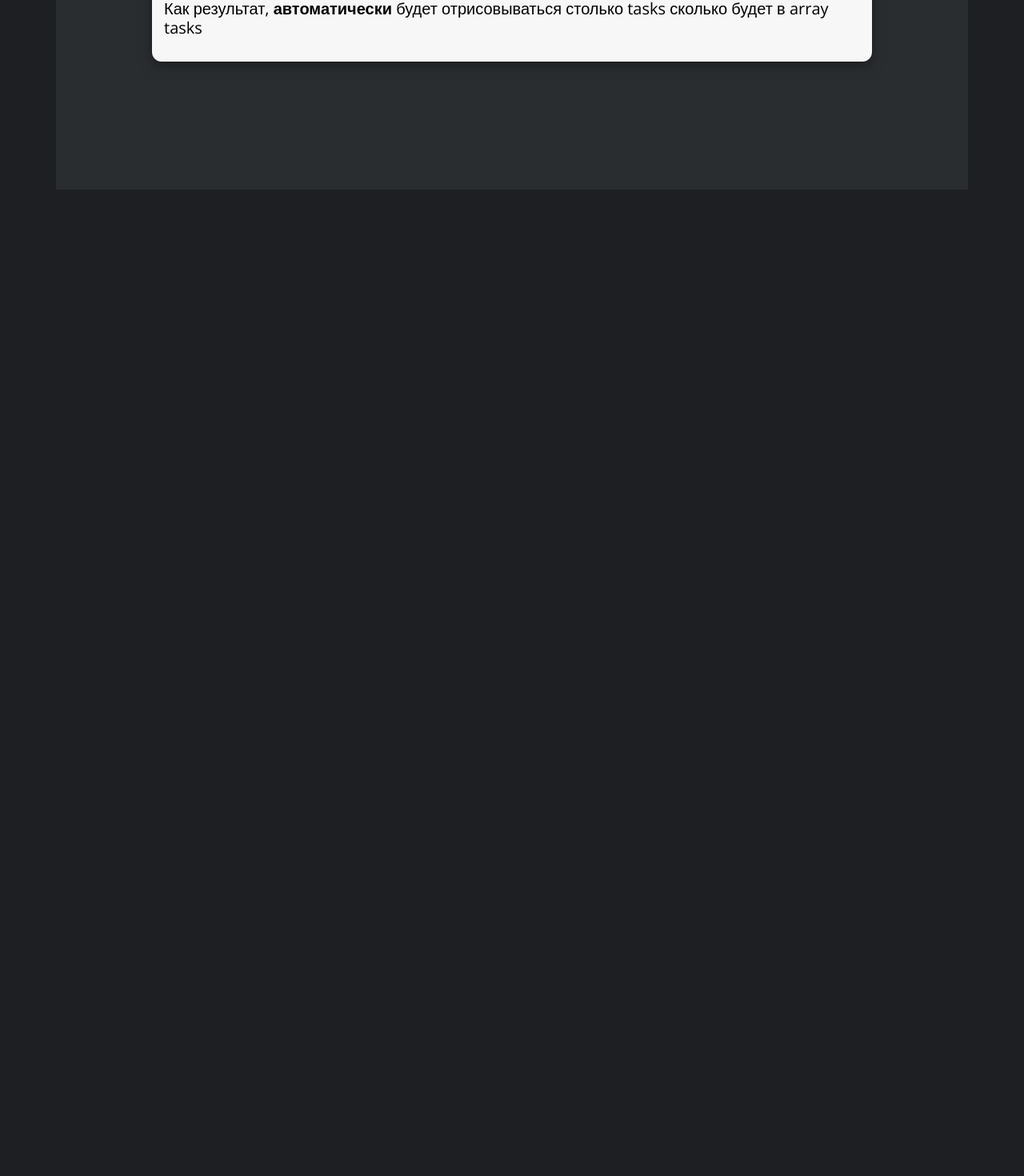
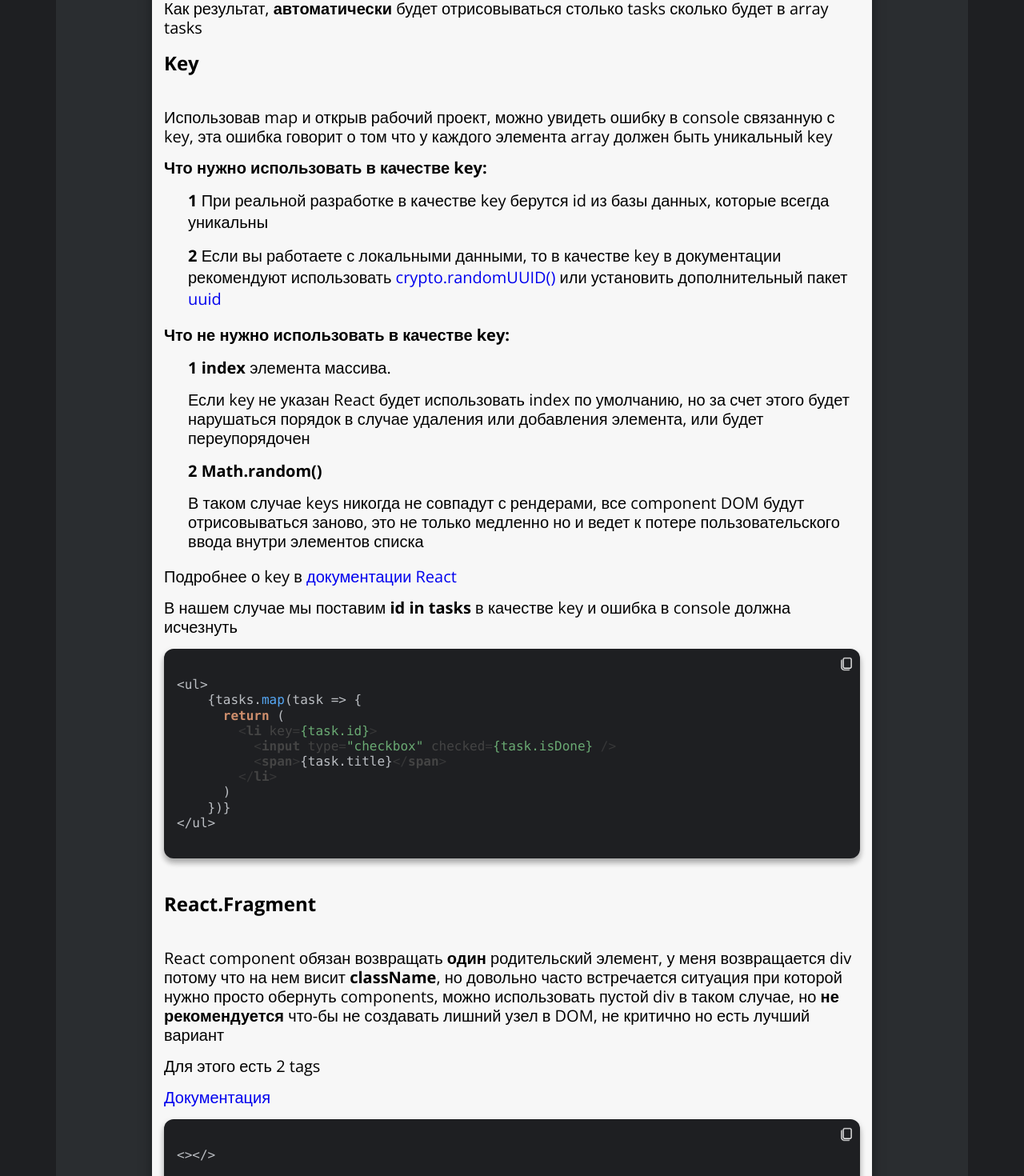
Before and after one commit to obigreen/notes, a React (Create React App) app: page / in a window 1280 px wide. Shown: the part 10155-11625 px from the top of the page at 80% size. Before the commit the page ends 10392 px from the top, so only its background shows below. Built offline with nearby package versions, Linux system fonts and the light colour scheme.

Commit message:
added notes

```diff
--- a/src/recordsdirectory/todolist/Todolist.tsx
+++ b/src/recordsdirectory/todolist/Todolist.tsx
@@ -1,12 +1,15 @@
 import React from 'react';
 import {OneTodolist} from "./todolists/OneTodolist";
 import {TypeTitle} from "../RecordsDirectory_Style";
+import {CodeForLessons} from "./todolists/code/CodeForLessons";
 
 export const Todolist = () => {
     return (
         <>
             <TypeTitle>Todolists</TypeTitle>
             <OneTodolist/>
+
+            {/*<CodeForLessons/>*/}
         </>
     );
 };
--- a/src/recordsdirectory/todolist/todolists/OneTodolist.tsx
+++ b/src/recordsdirectory/todolist/todolists/OneTodolist.tsx
@@ -11,6 +11,7 @@ import {
     TextareaWrapper, TextP
 } from "../../RecordsDirectory_Style";
 import Copy from '../../../accets/img/samuraifastimg/copy.png'
+import OneApp from "./practice/onepractice/OneApp";
 
 //type for texteria
 type TextareaWithStorageProps = {
@@ -590,8 +591,10 @@ export const Todolist = ({ title, tasks, date }: PropsType) => {
                 {/*необязательный type*/}
 
                 <ParagraphTitle>Method .map</ParagraphTitle>
-                <TextP>Для того что бы по <Marker>надобности</Marker> добавить еще одну task in array, при этом каждый раз не добавляя ее
-                    <Marker>вручную в самом Todolist</Marker>, нам нужно прогнать tasks через method <Marker>map</Marker></TextP>
+                <TextP>Для того что бы по <Marker>надобности</Marker> добавить еще одну task in array, при этом каждый
+                    раз не добавляя ее
+                    <Marker>вручную в самом Todolist</Marker>, нам нужно прогнать tasks через
+                    method <Marker>map</Marker></TextP>
 
                 {/*map*/}
                 <HighlightedCodeBlock>
@@ -630,9 +633,202 @@ export const Todolist = ({ title, tasks, date }: PropsType) => {
                 </HighlightedCodeBlock>
                 {/*map*/}
 
-                <TextP>Как результат, <Marker>автоматически</Marker> будет отрисовываться столько tasks сколько будет в array
+                <TextP>Как результат, <Marker>автоматически</Marker> будет отрисовываться столько tasks сколько будет в
+                    array
                     tasks</TextP>
+                <ParagraphTitle>Key</ParagraphTitle>
+                <TextP>Использовав map и открыв рабочий проект, можно увидеть ошибку в console связанную с key, эта
+                    ошибка говорит о том что у каждого элемента array должен быть уникальный key</TextP>
+                <TextP><Marker>Что нужно использовать в качестве key:</Marker></TextP>
+                <NoteUl>
+                    <NoteLi><Marker>1</Marker> При реальной разработке в качестве key берутся id из базы данных, которые
+                        всегда уникальны</NoteLi>
+                    <NoteLi><Marker>2</Marker> Если вы работаете с локальными данными, то в качестве key в документации
+                        рекомендуют использовать <Link target={"_blank"}
+                                                       href="https://developer.mozilla.org/en-US/docs/Web/API/Crypto/randomUUID">crypto.randomUUID()</Link> или
+                        установить дополнительный пакет <Link target={"_blank"}
+                                                              href="https://www.npmjs.com/package/uuid">uuid</Link></NoteLi>
+                </NoteUl>
+                <TextP><Marker>Что не нужно использовать в качестве key:</Marker></TextP>
+                <NoteUl>
+                    <NoteLi><Marker>1</Marker> <Marker>index</Marker> элемента массива.</NoteLi>
+                    <TextP>Если key не указан React будет использовать index по умолчанию, но за счет этого будет
+                        нарушаться порядок в случае удаления или добавления элемента, или будет переупорядочен</TextP>
+                    <NoteLi><Marker>2</Marker> <Marker>Math.random()</Marker></NoteLi>
+                    <TextP>В таком случае keys никогда не совпадут с рендерами, все component DOM будут отрисовываться
+                        заново, это не только медленно но и ведет к потере пользовательского ввода внутри элементов
+                        списка</TextP>
+                </NoteUl>
+                <TextP>Подробнее о key в <Link target={"_blank"}
+                                               href="https://react.dev/learn/rendering-lists#keeping-list-items-in-order-with-key">документации
+                    React</Link></TextP>
+                <TextP>В нашем случае мы поставим <Marker>id in tasks</Marker> в качестве key и ошибка в console должна исчезнуть</TextP>
 
+                {/*добавляем id tasks в качестве key*/}
+                <HighlightedCodeBlock>
+                    {
+                        `
+<ul>
+    {tasks.map(task => {
+      return (
+        <li key={task.id}>
+          <input type="checkbox" checked={task.isDone} />
+          <span>{task.title}</span>
+        </li>
+      )
+    })}
+</ul>
+                        `
+                    }
+                </HighlightedCodeBlock>
+                {/*добавляем id tasks в качестве key*/}
+
+                <ParagraphTitle>React.Fragment</ParagraphTitle>
+                <TextP>React component обязан возвращать <Marker>один</Marker> родительский элемент, у меня возвращается div потому что на нем висит <Marker>className</Marker>, но довольно часто встречается ситуация при которой нужно просто обернуть components, можно использовать пустой div в таком случае, но <Marker>не рекомендуется</Marker> что-бы не создавать лишний узел в DOM, не критично но есть лучший вариант</TextP>
+                <TextP>Для этого есть 2 tags</TextP>
+                <TextP><Link target={"_blank"} href="https://react.dev/reference/react/Fragment#rendering-a-list-of-fragments">Документация</Link></TextP>
+
+                {/*2 тега обертки*/}
+                <HighlightedCodeBlock>
+                    {
+                        `
+<></>
+
+//or
+
+<Fragment></Fragment>
+
+
+
+// пример 1
+function Component1() {
+  return (
+    <>
+      <Todolist />
+      <Todolist />
+      <Todolist />
+    </>
+  )
+}
+
+
+// пример 2
+function Component2() {
+  return (
+    <Fragment>
+      <Todolist />
+      <Todolist />
+      <Todolist />
+    </Fragment>
+  )
+}
+                        `
+                    }
+                </HighlightedCodeBlock>
+                {/*2 тега обертки*/}
+
+                <TextP><Marker>Всегда</Marker> использовать пустой tag, <Marker>но</Marker> если понадобиться мапить array и соответственно передавать key, <Marker>используется Fragment</Marker></TextP>
+                <TextP><Link target={"_blank"} href="https://react.dev/reference/react/Fragment#rendering-a-list-of-fragments">Пример использования Fragment из документации</Link></TextP>
+                <ParagraphTitle>Тернарный оператор</ParagraphTitle>
+                <TextP>Если мы из array tasks2 удалим все objects, то будет просто пустота, нужно пометить что tasks нет или tasks еще не созданы и так далее</TextP>
+                <TextP>Используем для этого <Link target={"_blank"} href="https://developer.mozilla.org/ru/docs/Web/JavaScript/Reference/Operators/Conditional_operator">условный (тернарный) оператор</Link></TextP>
+
+                {/*тернарный оператор*/}
+                <HighlightedCodeBlock>
+                    {
+                        `
+{tasks.length === 0 ? (
+<p>Тасок нет</p>
+) : (
+<ul>
+  {tasks.map(task => {
+    return (
+      <li key={task.id}>
+        <input type="checkbox" checked={task.isDone} />
+        <span>{task.title}</span>
+      </li>
+    )
+  })}
+</ul>
+)}
+
+
+function App() {
+  const tasks2 = []
+
+  return (
+    <div className="App">
+      <Todolist title="What to learn" tasks={tasks1} />
+      <Todolist title="Songs" tasks={tasks2} />
+    </div>
+  )
+}
+                        `
+                    }
+                </HighlightedCodeBlock>
+                {/*тернарный оператор*/}
+
+                <ParagraphTitle>Универсальный component</ParagraphTitle>
+                <TextP>Для начала сделаем универсальный component из button, для этого создаем новый component Button.tsx</TextP>
+
+                {/*Добавляем Button in Todolist*/}
+                <HighlightedCodeBlock>
+                    {
+                        `
+// OneButton.tsx
+type ButtonPropsType = {
+  title: string
+}
+
+export const Button = ({ title }: ButtonPropsType) => {
+  return <button>{title}</button>
+}
+
+
+
+// Todolist.tsx
+type PropsType = {
+  title: string
+  tasks: TaskType[]
+}
+
+export const Todolist = ({ title, tasks }: PropsType) => {
+  return (
+    <div>
+      <h3>{title}</h3>
+      <div>
+        <input />
+        <Button title={'+'} />
+      </div>
+      {tasks.length === 0 ? (
+        <p>Тасок нет</p>
+      ) : (
+        <ul>
+          {tasks.map(task => {
+            return (
+              <li key={task.id}>
+                <input type="checkbox" checked={task.isDone} />
+                <span>{task.title}</span>
+              </li>
+            )
+          })}
+        </ul>
+      )}
+      <div>
+        <Button title={'All'} />
+        <Button title={'Active'} />
+        <Button title={'Completed'} />
+      </div>
+    </div>
+  )
+}
+                        `
+                    }
+                </HighlightedCodeBlock>
+                {/*Добавляем Button in Todolist*/}
+
+                <ParagraphTitle>Итог</ParagraphTitle>
+                <OneApp/>
             </Text>
         </NoteBlock>
     );
@@ -646,7 +842,7 @@ export const Todolist = ({ title, tasks, date }: PropsType) => {
 // <BookTitle></BookTitle>
 // <ParagraphTitle></ParagraphTitle>
 // <TextP></TextP>
-
+//
 // <NoteUl>
 //     <NoteLi></NoteLi>
 //     <NoteLi></NoteLi>
```
